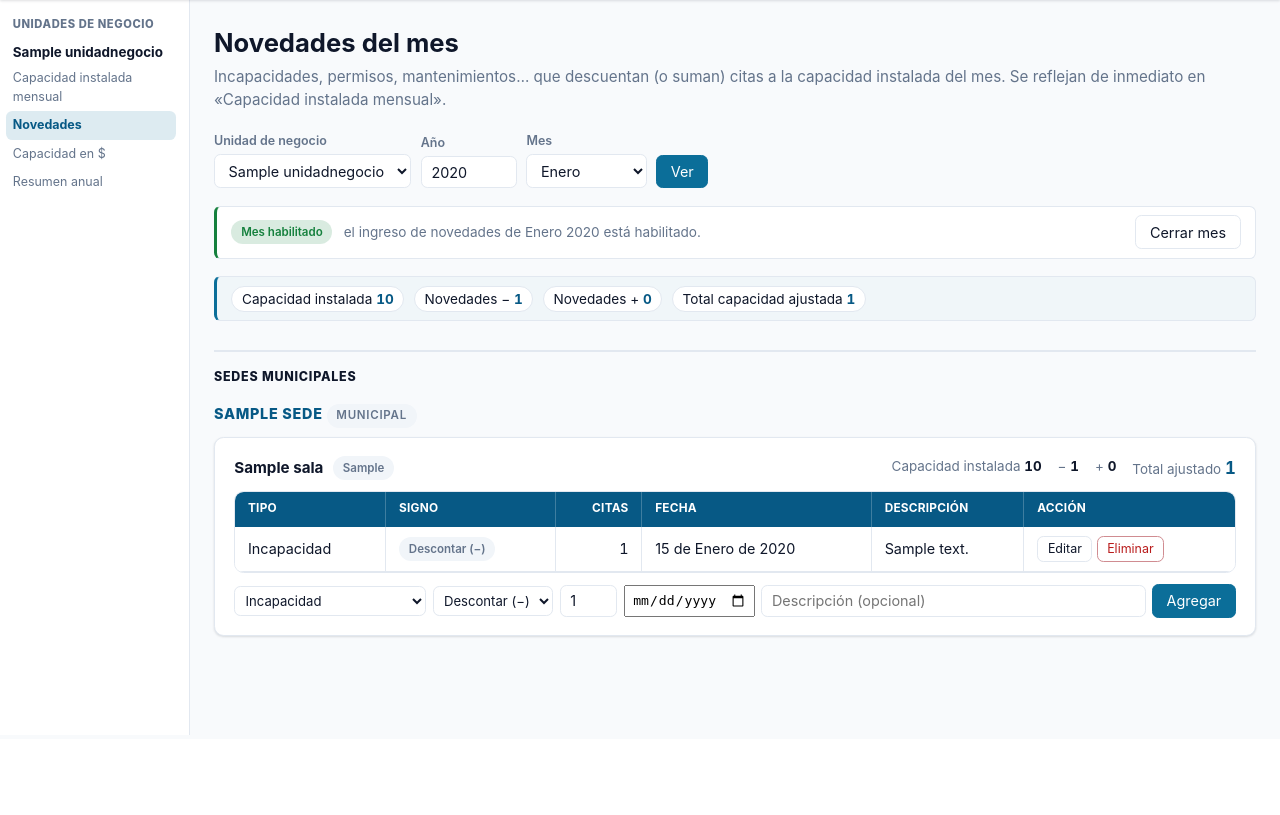
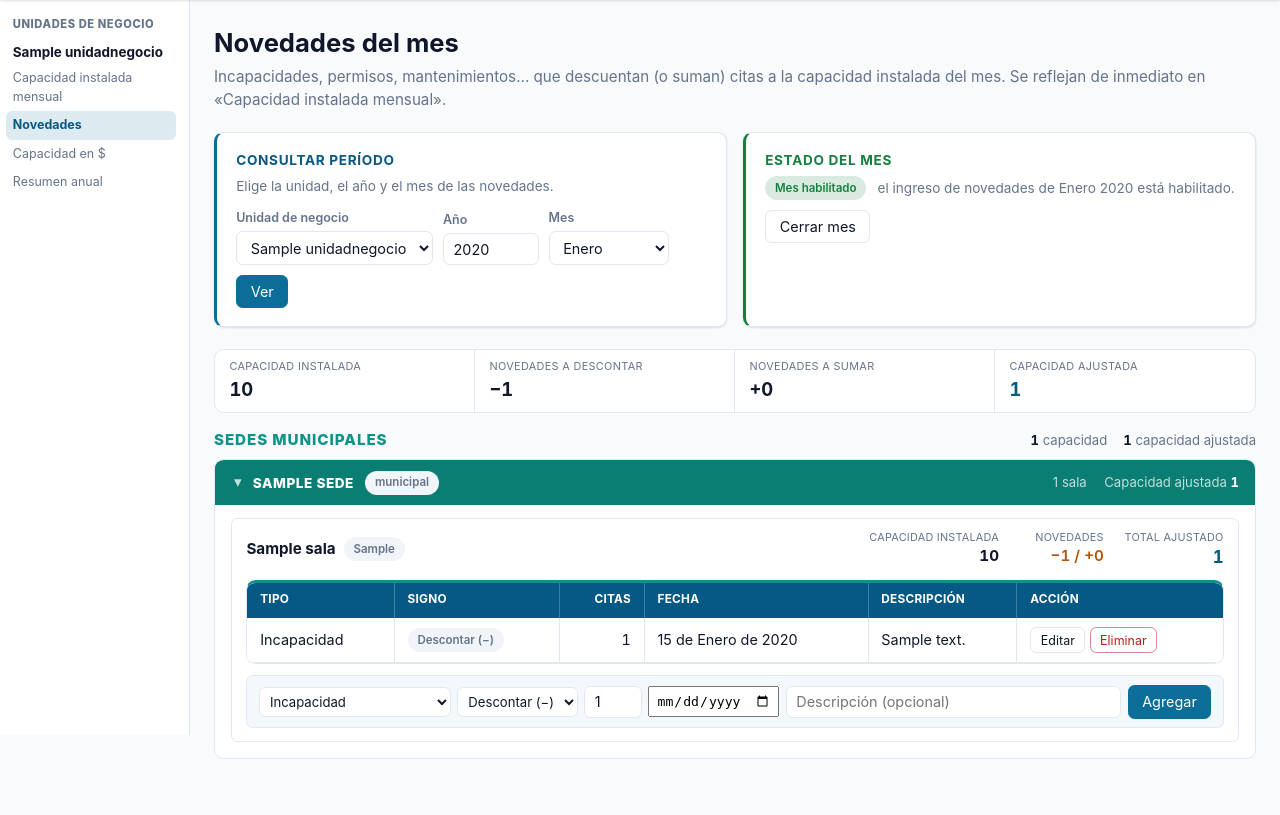
Before and after one commit to Pablo-app-developer/inocap, a Django app: page /novedades/ in a window 1280 px wide. Shown: the part 61-876 px from the top of the page. Before the commit the page ends 796 px from the top, so only its background shows below. Run offline with Django 5.2, Linux system fonts and the light colour scheme; a user stored in the database is signed in; data comes from the database, SQL or seed files in the repository; tables that the repository leaves empty hold one stand-in row (values such as "Sample post").

Commit message:
Aplicar a Novedades el mismo lenguaje visual de Capacidad instalada mensual
- "Consultar período" y "Estado del mes" como dos cards lado a lado
  (antes: filtro suelto + franja de estado debajo), mismo patrón que
  "Consultar período" / "Crear mes" en /mensual/.
- Totales del mes en .resumen-compacto en vez de .info-strip.
- Sedes agrupadas en .sede-card colapsables (antes: encabezados <h2>/<h3>
  sueltos), con subtotal de capacidad ajustada visible en el resumen.
- Cada sala usa el mismo .sala-row con cifras (capacidad instalada,
  novedades −/+, total ajustado) en vez de .card.nov-card; la tabla de
  novedades y el formulario de "Agregar" quedan en el cuerpo de esa
  misma tarjeta.
- El formulario de agregar novedad ahora tiene fondo e borde propios
  (tinte de marca) para separarlo visualmente de la lista de lectura.

Backend sin cambios: mismos endpoints y mismo target #modulo-novedades.

Co-Authored-By: Claude Sonnet 5 <noreply@anthropic.com>

```diff
--- a/apps/capacidad/templates/capacidad/novedades.html
+++ b/apps/capacidad/templates/capacidad/novedades.html
@@ -20,7 +20,12 @@
   </div></div>
 {% else %}
 
-<form method="get" class="toolbar" role="search">
+<div class="grid periodo-crear-grid">
+  <div class="card periodo-card">
+    <div class="card-body">
+      <h3>Consultar período</h3>
+      <p class="crear-mes-desc">Elige la unidad, el año y el mes de las novedades.</p>
+      <form method="get" class="toolbar" role="search" style="margin-bottom:0;">
         <div class="field">
           <label for="unidad">Unidad de negocio</label>
           <select name="unidad" id="unidad">
@@ -43,9 +48,14 @@
         </div>
         <button class="btn primary" type="submit">Ver</button>
       </form>
+    </div>
+  </div>
 
   {% if vm.parametro %}
-  <div class="estado-mes {% if abierto %}abierto{% else %}cerrado{% endif %}">
+  <div class="card estado-mes-card {% if abierto %}abierto{% else %}cerrado{% endif %}">
+    <div class="card-body">
+      <h3>Estado del mes</h3>
+      <div class="estado-mes-contenido">
         <span class="badge {% if abierto %}ok{% else %}muted{% endif %}">
           {% if abierto %}Mes habilitado{% else %}Mes cerrado{% endif %}
         </span>
@@ -57,8 +67,9 @@
             solo un administrador puede habilitarlo.
           {% endif %}
         </span>
+      </div>
       {% if user.is_staff %}
-      <form method="post" action="{% url 'capacidad:toggle_novedades' %}" style="margin-left:auto;">
+        <form method="post" action="{% url 'capacidad:toggle_novedades' %}" style="margin-top:.6rem;">
           {% csrf_token %}
           <input type="hidden" name="parametro" value="{{ vm.parametro.id }}">
           <button class="btn" type="submit">
@@ -67,15 +78,24 @@
         </form>
       {% endif %}
     </div>
+  </div>
+  {% else %}
+  <div class="card">
+    <div class="card-body">
+      <h3>Estado del mes</h3>
+      <p class="crear-mes-desc" style="margin-bottom:0;">
+        No hay capacidades cargadas para {{ unidad_sel.nombre }} en {{ mes_sel }}/{{ anio_sel|unlocalize }}.
+        Créalas desde «Capacidad instalada mensual» con el botón «Crear mes».
+      </p>
+    </div>
+  </div>
+  {% endif %}
+</div>
 
+{% if vm.parametro %}
   <div id="modulo-novedades">
     {% include "capacidad/partials/_novedades_modulo.html" %}
   </div>
-{% else %}
-  <div class="card"><div class="card-body">
-    No hay capacidades cargadas para {{ unidad_sel.nombre }} en {{ mes_sel }}/{{ anio_sel|unlocalize }}.
-    Créalas desde «Capacidad instalada mensual» con el botón «Crear mes».
-  </div></div>
 {% endif %}
 
 {% endif %}
--- a/apps/capacidad/templates/capacidad/partials/_novedades_modulo.html
+++ b/apps/capacidad/templates/capacidad/partials/_novedades_modulo.html
@@ -2,40 +2,71 @@
   <div class="flash error" role="alert">{{ error }}</div>
 {% endif %}
 
-<div class="info-strip nov-totales">
-  <span class="info-item">Capacidad instalada <strong>{{ vm.total_capacidad_total }}</strong></span>
-  <span class="info-item">Novedades − <strong>{{ vm.total_descontar }}</strong></span>
-  <span class="info-item">Novedades + <strong>{{ vm.total_sumar }}</strong></span>
-  <span class="info-item">Total capacidad ajustada <strong>{{ vm.total_neto }}</strong></span>
+<div class="resumen-compacto">
+  <div class="resumen-item">
+    <span class="resumen-label">Capacidad instalada</span>
+    <span class="resumen-valor">{{ vm.total_capacidad_total }}</span>
+  </div>
+  <div class="resumen-item">
+    <span class="resumen-label">Novedades a descontar</span>
+    <span class="resumen-valor">−{{ vm.total_descontar }}</span>
+  </div>
+  <div class="resumen-item">
+    <span class="resumen-label">Novedades a sumar</span>
+    <span class="resumen-valor">+{{ vm.total_sumar }}</span>
+  </div>
+  <div class="resumen-item destacado">
+    <span class="resumen-label">Capacidad ajustada</span>
+    <span class="resumen-valor">{{ vm.total_neto }}</span>
+  </div>
 </div>
 
 {% for seccion in vm.secciones %}
-  <h2 class="nov-seccion">{{ seccion.titulo }}</h2>
-
-  {% for g in seccion.grupos %}
-  <h3 class="nov-sede">
-    {{ g.sede.nombre }}
-    {% if g.sede.es_municipal %}<span class="badge muted">municipal</span>{% endif %}
-  </h3>
-
-  {% for cap in g.filas %}
-  <div class="card nov-card">
-    <div class="card-body">
-      <div class="nov-head">
-        <strong>{{ cap.sala.nombre }}</strong>
-        {% if cap.sala.especialidad %}<span class="badge muted">{{ cap.sala.especialidad }}</span>{% endif %}
-        <span class="nov-cifras">
-          <span class="nov-cifra" title="Capacidad instalada del mes (con ajuste), calculada en Capacidad instalada mensual">
-            Capacidad instalada <strong>{{ cap.citas_mes_total }}</strong>
-          </span>
-          <span class="nov-cifra">− <strong>{{ cap.total_descontar }}</strong></span>
-          <span class="nov-cifra">+ <strong>{{ cap.total_sumar }}</strong></span>
-          <span class="nov-cifra total" title="Capacidad instalada − novedades a descontar + novedades a sumar">
-            Total ajustado <strong>{{ cap.neto_capacidad_ajustada }}</strong>
-          </span>
+<section class="seccion-sedes {% if seccion.grupos.0.sede.es_municipal %}es-municipal{% endif %}">
+  <div class="seccion-titulo">
+    <h2>{{ seccion.titulo }}</h2>
+    <span class="seccion-resumen">
+      <span class="info-item"><strong>{{ seccion.subtotal_citas_mes }}</strong> capacidad</span>
+      <span class="info-item"><strong>{{ seccion.subtotal_neto }}</strong> capacidad ajustada</span>
     </span>
   </div>
 
+  {% for g in seccion.grupos %}
+  <details class="sede-card {% if g.sede.es_municipal %}es-municipal{% endif %}" open>
+    <summary>
+      <span class="sede-card-nombre">{{ g.sede.nombre }}</span>
+      {% if g.sede.es_municipal %}<span class="badge muted">municipal</span>{% endif %}
+      <span class="sede-card-cifras">
+        <span>{{ g.filas|length }} sala{{ g.filas|length|pluralize }}</span>
+        <span>Capacidad ajustada <strong>{{ g.subtotal_neto }}</strong></span>
+      </span>
+    </summary>
+    <div class="sede-card-body">
+      <div class="sala-lista">
+        {% for cap in g.filas %}
+        <div class="sala-row nov-sala">
+          <div class="sala-row-main">
+            <div class="sala-info">
+              <span class="sala-nombre">{{ cap.sala.nombre }}</span>
+              {% if cap.sala.especialidad %}<span class="badge muted">{{ cap.sala.especialidad }}</span>{% endif %}
+            </div>
+            <div class="sala-cifras">
+              <div class="cifra" title="Capacidad instalada del mes (con ajuste), calculada en Capacidad instalada mensual">
+                <span class="cifra-label">Capacidad instalada</span>
+                <span class="cifra-valor">{{ cap.citas_mes_total }}</span>
+              </div>
+              <div class="cifra ajuste{% if cap.total_descontar or cap.total_sumar %} con-ajuste{% endif %}">
+                <span class="cifra-label">Novedades</span>
+                <span class="cifra-valor">−{{ cap.total_descontar }} / +{{ cap.total_sumar }}</span>
+              </div>
+              <div class="cifra destacada">
+                <span class="cifra-label">Total ajustado</span>
+                <span class="cifra-valor">{{ cap.neto_capacidad_ajustada }}</span>
+              </div>
+            </div>
+          </div>
+
+          <div class="nov-sala-body">
             {% if cap.novedades.all %}
               <div class="table-wrap nov-tabla-wrap">
                 <table class="data nov-tabla">
@@ -83,5 +114,9 @@
           </div>
         </div>
         {% endfor %}
+      </div>
+    </div>
+  </details>
   {% endfor %}
+</section>
 {% endfor %}
--- a/static/css/app.css
+++ b/static/css/app.css
@@ -226,31 +226,22 @@ a:hover { text-decoration: underline; }
 .crear-mes-desc { margin: 0 0 .75rem; color: var(--muted); font-size: .85rem; }
 
 /* --- Módulo de novedades --- */
-.estado-mes {
-  display: flex; align-items: center; gap: .7rem; flex-wrap: wrap;
-  padding: .55rem .9rem; margin: 0 0 1.1rem;
-  background: var(--surface); border: 1px solid var(--border);
-  border-radius: var(--radius-sm); font-size: .85rem;
+/* "Estado del mes" como card, hermana de "Consultar período" (mismo grid
+   .periodo-crear-grid), en vez de una franja aparte debajo del filtro. */
+.estado-mes-card.abierto { border-left: 3px solid var(--success); }
+.estado-mes-card.cerrado { border-left: 3px solid var(--muted); }
+.estado-mes-card h3 {
+  font-size: .85rem; text-transform: uppercase; letter-spacing: .05em;
+  margin-bottom: .35rem;
 }
-.estado-mes.abierto { border-left: 3px solid var(--success); }
-.estado-mes.cerrado { border-left: 3px solid var(--muted); }
+.estado-mes-card.abierto h3 { color: var(--success); }
+.estado-mes-card.cerrado h3 { color: var(--muted); }
+.estado-mes-contenido { display: flex; align-items: center; gap: .7rem; flex-wrap: wrap; font-size: .85rem; }
 .estado-mes-texto { color: var(--muted); }
 
-.nov-seccion {
-  font-size: .78rem; font-weight: 800; text-transform: uppercase;
-  letter-spacing: .06em; color: var(--text); margin: 1.8rem 0 .3rem;
-  padding-top: 1rem; border-top: 2px solid var(--border);
-}
-.nov-seccion:first-child { margin-top: 0; padding-top: 0; border-top: none; }
-.nov-sede {
-  font-size: .9rem; font-weight: 800; text-transform: uppercase;
-  letter-spacing: .05em; color: var(--brand-strong); margin: 1rem 0 .6rem;
-}
-.nov-card { margin-bottom: .9rem; }
-.nov-head { display: flex; align-items: center; gap: .6rem; flex-wrap: wrap; margin-bottom: .6rem; }
-.nov-cifras { margin-left: auto; display: flex; gap: 1rem; flex-wrap: wrap; font-size: .84rem; color: var(--muted); }
-.nov-cifra strong { color: var(--text); font-variant-numeric: tabular-nums; }
-.nov-cifra.total strong { color: var(--brand-strong); font-size: 1.05rem; }
+/* Cada sala es un .sala-row (mismo componente de Capacidad instalada
+   mensual): cabecera con cifras + cuerpo propio para la tabla/formulario. */
+.nov-sala-body { padding: 0 .9rem .8rem; }
 .nov-vacio { color: var(--muted); font-size: .85rem; margin: .2rem 0 .7rem; }
 
 /* Tabla de novedades: table-layout AUTO (el navegador alinea cada columna
@@ -270,7 +261,10 @@ tr.nov-fila-edicion td { background: color-mix(in srgb, var(--accent) 8%, var(--
 
 .nov-form {
   display: flex; gap: .4rem; flex-wrap: wrap; align-items: center;
-  font-size: .82rem; width: 100%;
+  font-size: .82rem; width: 100%; margin-top: .5rem;
+  padding: .55rem .7rem; border-radius: var(--radius-sm);
+  background: color-mix(in srgb, var(--brand) 5%, var(--surface));
+  border: 1px solid var(--border);
 }
 .nov-form select, .nov-form input { padding: .32rem .4rem; font-size: .82rem; }
 .nov-form select[name="tipo"] { max-width: 12rem; }
```
Lines whose indentation alone changed are shown as unchanged.
